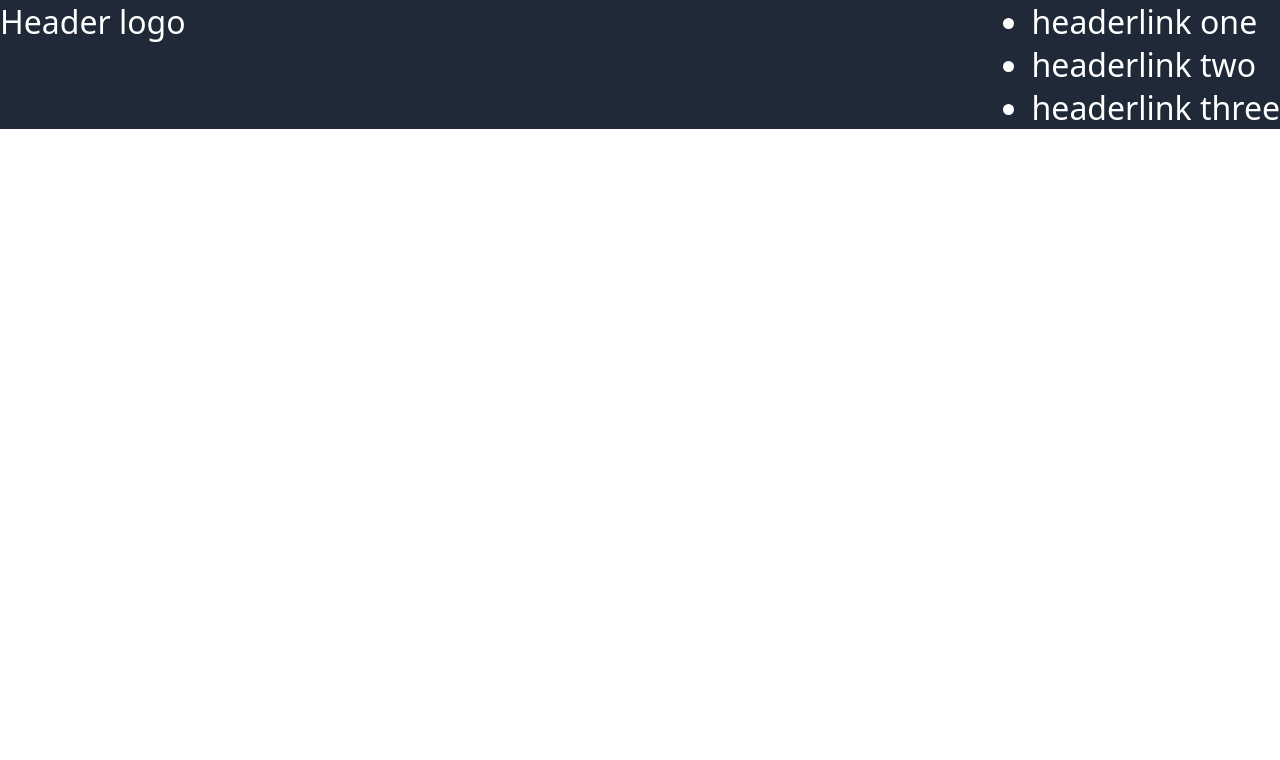
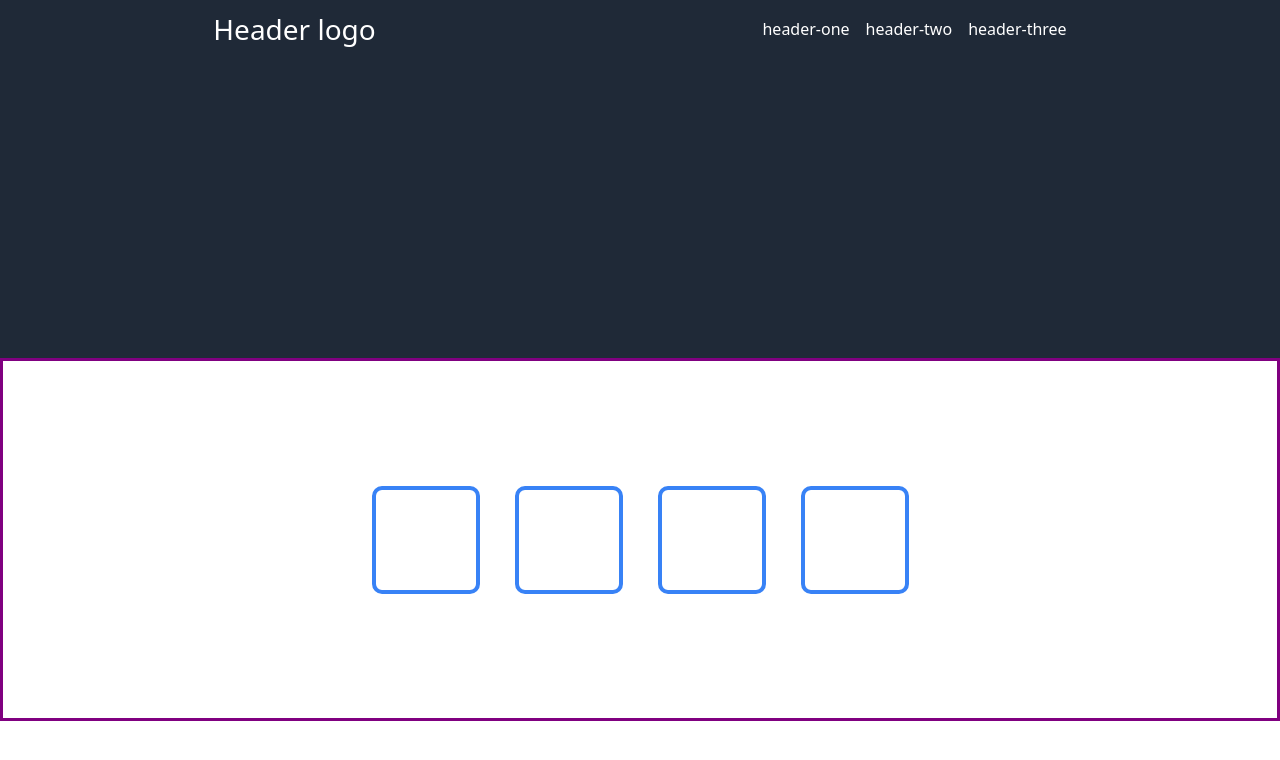
Before and after one commit to sfartimyare/landing-page-project, a plain HTML site: page index.html in a window 1280 px wide. Drawn offline with Linux system fonts and the light colour scheme.

Commit message:
Solid beginning-- Solid header --getting started on body content

```diff
--- a/index.html
+++ b/index.html
@@ -8,18 +8,34 @@
     <link rel="stylesheet" href="styles.css">
 </head>
 <body>
-    <div class="header-container">
-        <div class="header">
-            <div class="logo">Header logo</div>
-            <div class="list">
-                <ul>
-                    <li>headerlink one</li>
-                    <li>headerlink two</li>
-                    <li>headerlink three</li>
-                </ul>
-            </div>
+    <div class="header">
+        <div class="logo">Header logo</div>
+        <div class="right-side">
+           <ul>
+            <li class="#">header-one</li>
+            <li class="#">header-two</li>
+            <li class="#">header-three</li>
+           </ul>
         </div>
     </div>
 
+        <div class="hero">
+
+
+        </div>
+
+
+    <div class="main-container">
+        <!-- <h1 class="main">Some Random Information</h1> -->
+        <div class="main">
+            <div class="main-items"></div>
+            <div class="main-items"></div>
+            <div class="main-items"></div>
+            <div class="main-items"></div>
+        </div>
+    </div>
+
+
+
 </body>
 </html>
--- a/styles.css
+++ b/styles.css
@@ -5,21 +5,55 @@
     font-family: system-ui, -apple-system, BlinkMacSystemFont, 'Segoe UI', Roboto, Oxygen, Ubuntu, Cantarell, 'Open Sans', 'Helvetica Neue', sans-serif;
 }
 
-
-.header-container div {
+.header {
     background-color: #1f2937;
     color: white;
+    font-size: 28px;
+    display: flex;
+    justify-content: space-around;
+    align-items: center;
+    padding: 10px 20px;
+}
+
+ul {
+    display: flex;
+    gap: 16px;
+    font-size: 16px;
+    list-style-type: none;
+    margin: 0;
+    padding: 0;
+}
+
+.hero {
+    display: flex;
+    background-color: #1f2937;
+    color: white;
+    height: 300px;
+}
+
+
+
+
+.main-container {
+    display: flex;
+    height: 357px;
+    border: 3px solid purple;
+    justify-content: center;
+}
+
+.main  {
+    display: flex;
+    align-items: center;
+    gap: 35px;
+    justify-content: center;
+}
+
+.main-items {
+    display: flex;
+    border: 4px solid #3882f6;
+    border-radius: 10px;
+    width: 100px;
+    height: 100px;
+
 
 }
-
-.header {
-    display: flex;
-    justify-content: space-between;
-    font-size: 32px;
-}
-
-.list {
-    display: flex;
-    justify-content: space-between;
-    align-items: center;
-}
```
